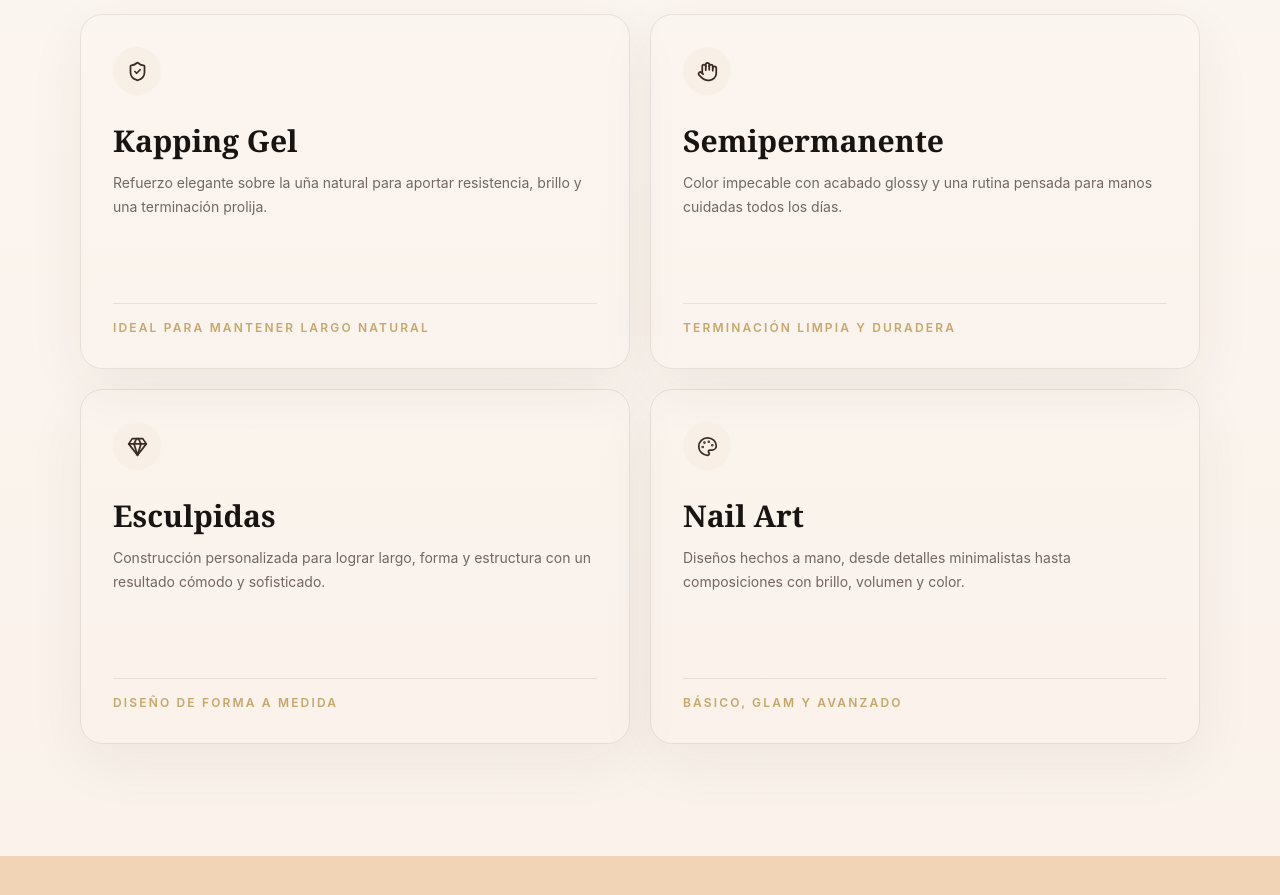
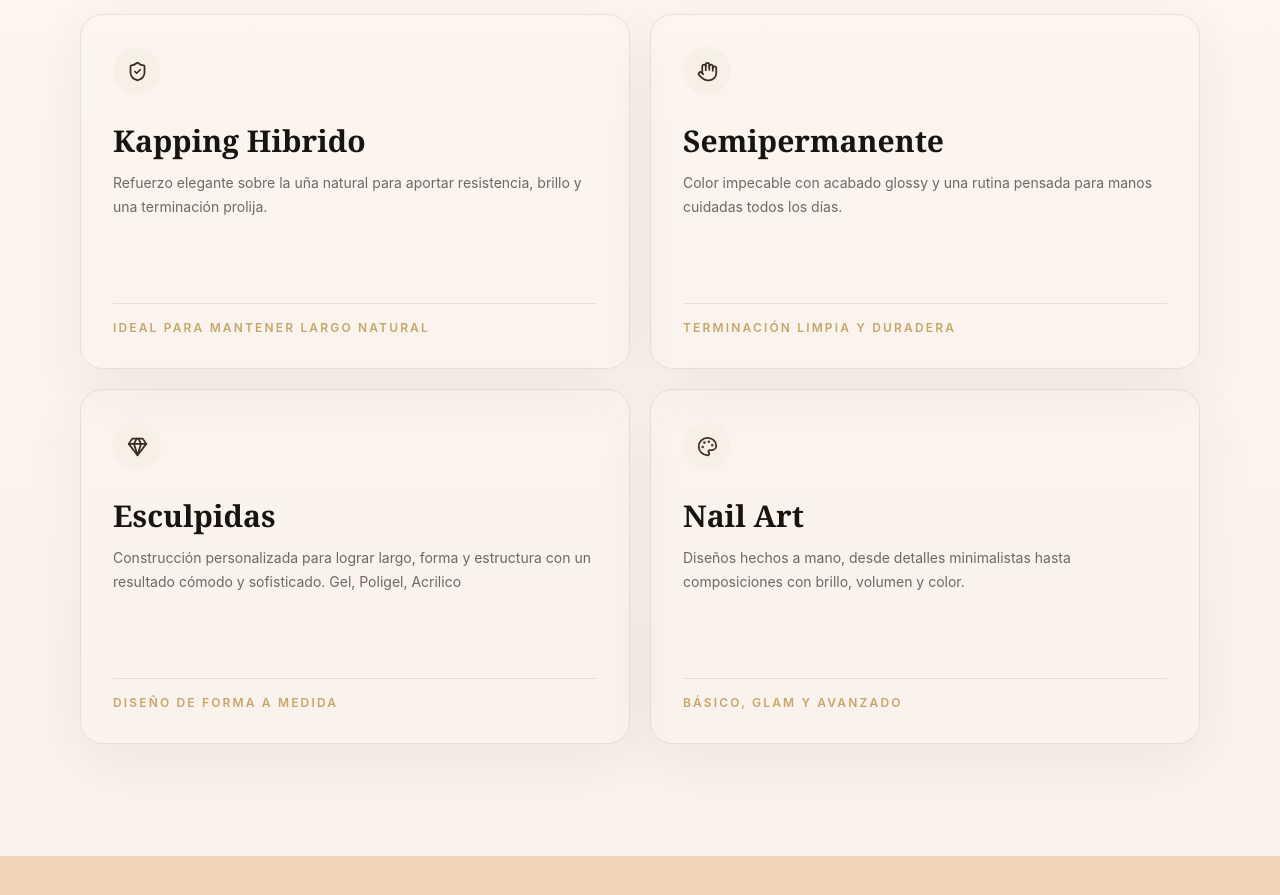
Before and after one commit to quimey138-bit/VG-Nails-Studio, a Next.js app: page / in a window 1280 px wide. Shown: the part 1240-2135 px from the top of the page. Built offline with nearby package versions, Linux system fonts and the light colour scheme.

Commit message:
Update site.js

```diff
--- a/data/site.js
+++ b/data/site.js
@@ -6,7 +6,7 @@ export const instagramHref =
 
 export const services = [
   {
-    title: "Kapping Gel",
+    title: "Kapping Hibrido",
     description:
       "Refuerzo elegante sobre la uña natural para aportar resistencia, brillo y una terminación prolija.",
     detail: "Ideal para mantener largo natural"
@@ -20,7 +20,7 @@ export const services = [
   {
     title: "Esculpidas",
     description:
-      "Construcción personalizada para lograr largo, forma y estructura con un resultado cómodo y sofisticado.",
+      "Construcción personalizada para lograr largo, forma y estructura con un resultado cómodo y sofisticado. Gel, Poligel, Acrilico",
     detail: "Diseño de forma a medida"
   },
   {
```
